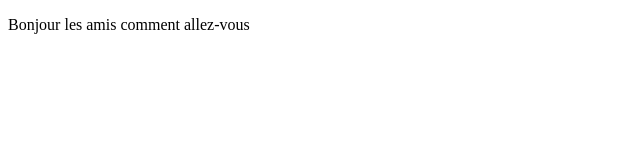
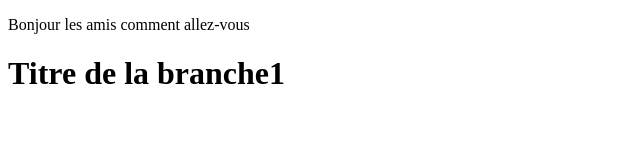
Before and after one commit to nktdiallo/tutodiallo, a plain HTML site: page index.html in a window 1280 px wide. Shown: the whole page, without its empty margins (0-640 px from the left). Drawn offline with Linux system fonts and the light colour scheme.

Commit message:
Ajout du titre de la branche1 dans l'index.html

```diff
--- a/index.html
+++ b/index.html
@@ -5,5 +5,6 @@
 </head>
 <body>
    <p>Bonjour les amis comment allez-vous</p>
+   <h1>Titre de la branche1</h1>
 </body>
 </html>
```
